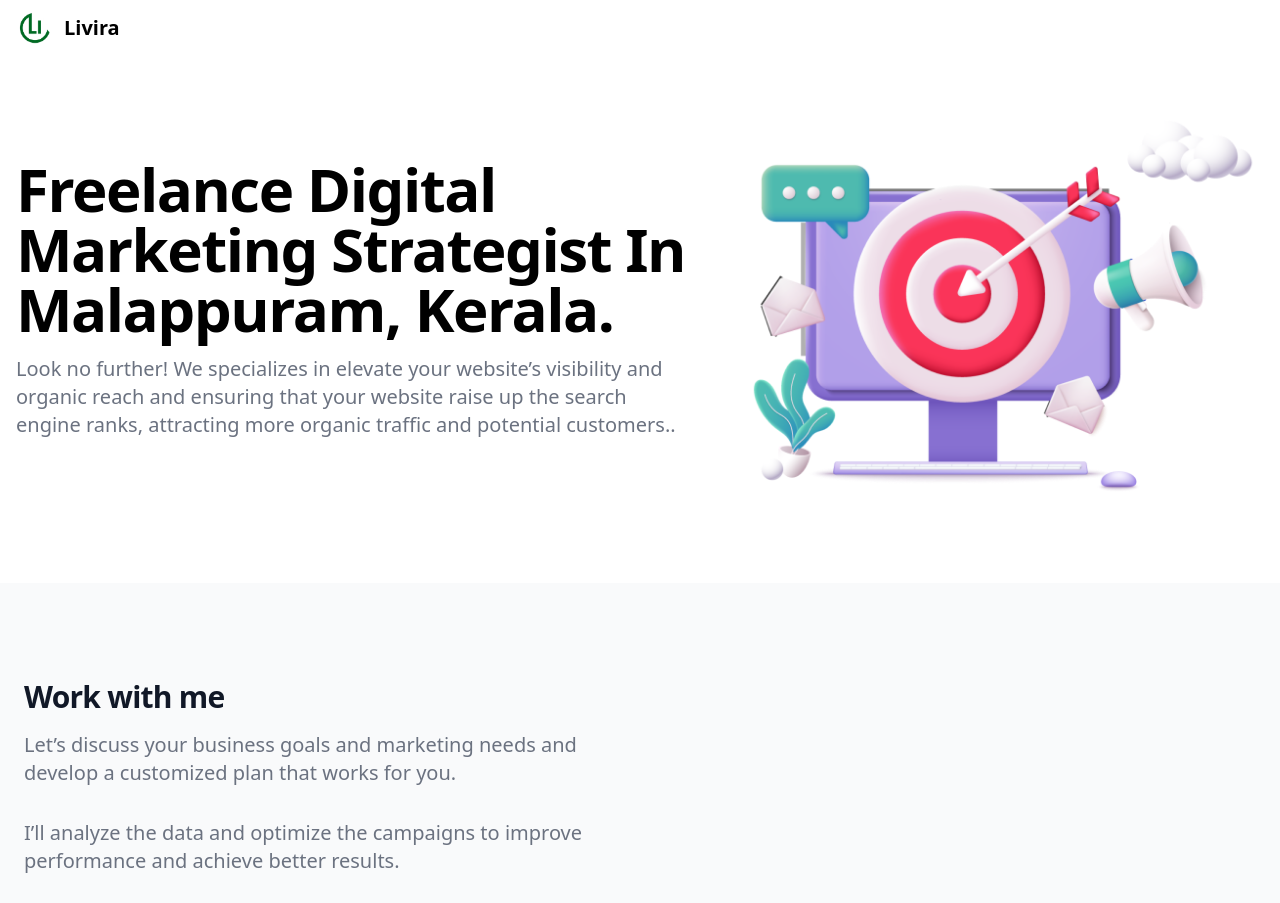
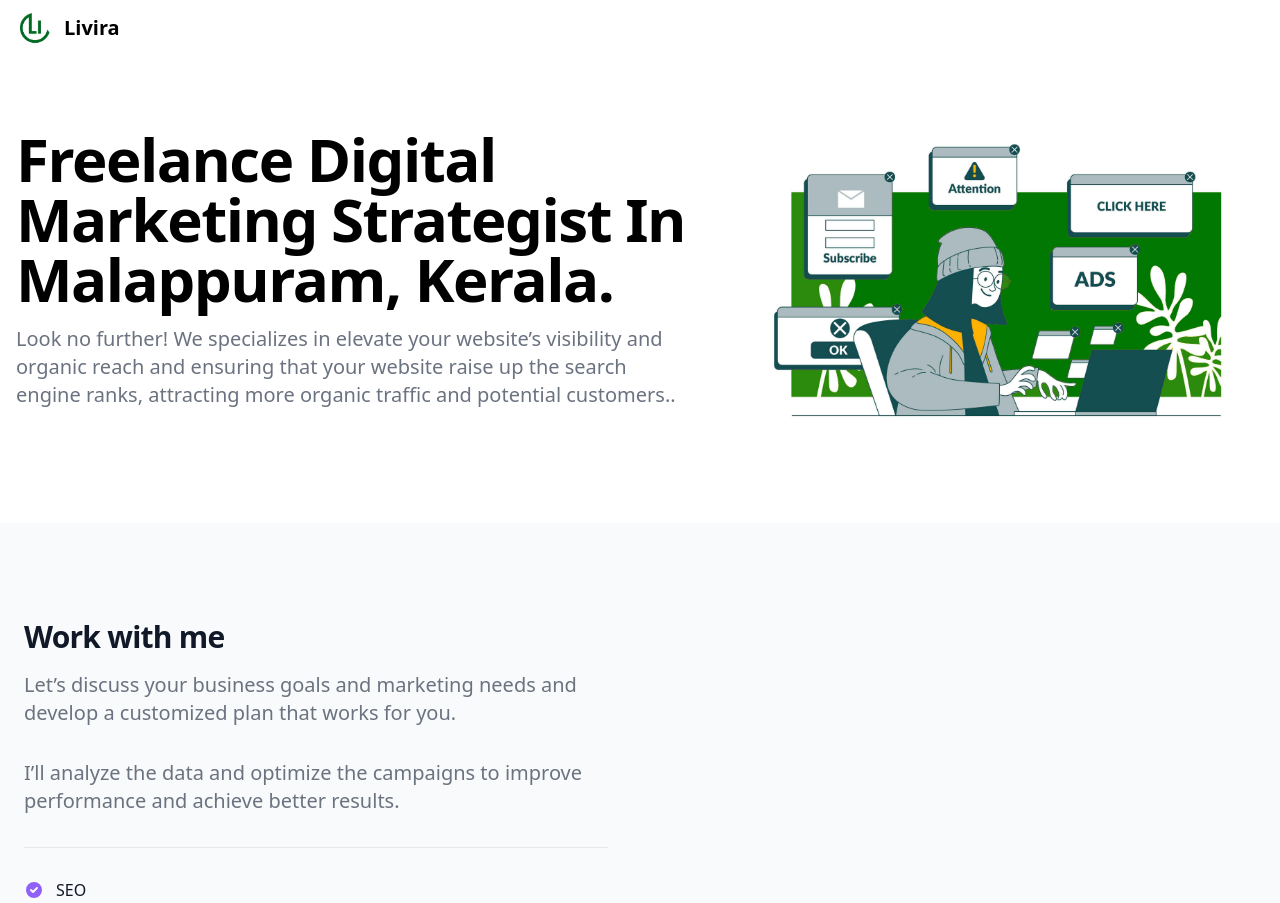
Before and after one commit to LiviraFayiz/Freelance-Digital-Marketer, a website: page index.html in a window 1280 px wide. Shown: the top 903 px of the page. Drawn offline with nearby package versions, Linux system fonts and the light colour scheme; a script that the page names is missing.

Commit message:
Update index.html

```diff
--- a/index.html
+++ b/index.html
@@ -66,7 +66,7 @@
                 </div>
             </div>
             <div class="hidden lg:mt-0 lg:col-span-5 lg:flex">
-                <img src="./images/hero.png" alt="hero image">
+                <img src="./images/Google Ad (1).jpg" alt="digital marketing image">
             </div>
         </div>
     </section>
```
